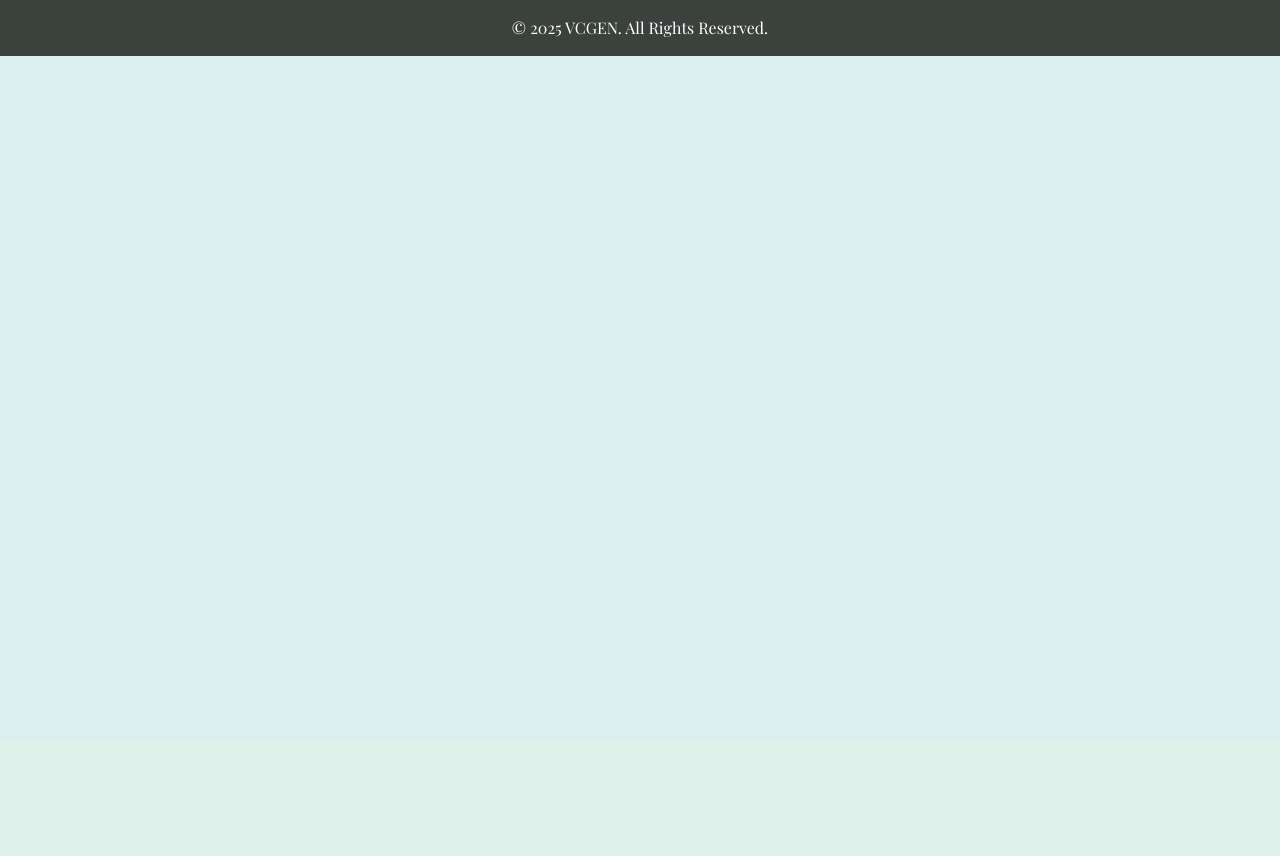
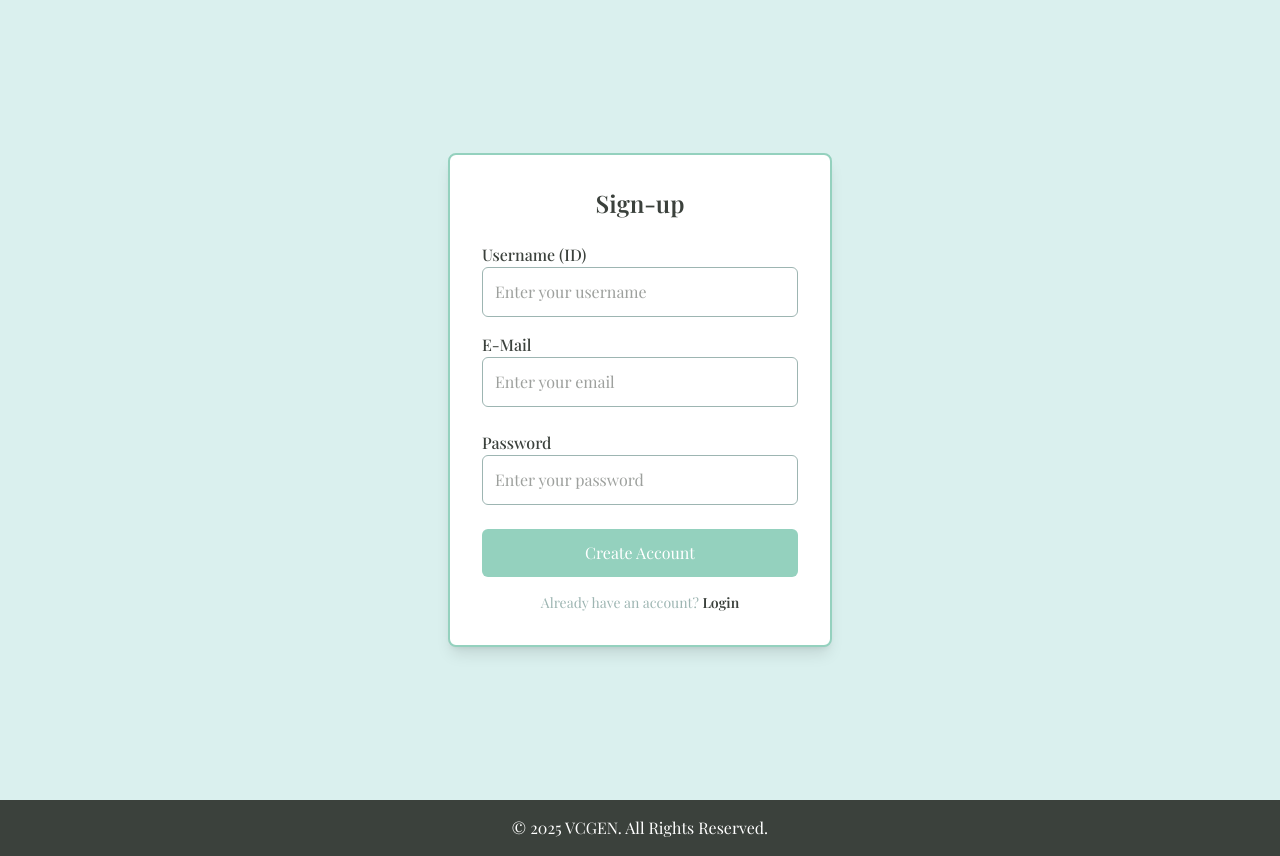
Before and after one commit to SaravananR01/VCGEN, a Django app: page /signup/ in a window 1280 px wide. Shown: the part 60-916 px from the top of the page. Before the commit the page ends 116 px from the top, so only its background shows below. Run offline with Django 5.2, Linux system fonts and the light colour scheme; some web fonts are replaced.

Commit message:
Added signup page

```diff
--- a/vcgen/main/templates/main/signup.html
+++ b/vcgen/main/templates/main/signup.html
@@ -4,5 +4,37 @@
 Sign-up
 {% endblock %}
 {% block body %}
+<div class="flex flex-col items-center justify-center min-h-screen bg-[#daf0ee]">
+    <div class="w-full sm:w-96 bg-white p-8 rounded-lg shadow-lg border-2 border-[#94d1be]">
+        <!-- <div class="absolute top-4 right-4">
+            <a href="{% url 'signup' %}" class="text-[#3b413c] font-semibold hover:text-[#9db5b2]">Sign Up</a>
+        </div> -->
 
+        <h2 class="text-center text-2xl font-semibold text-[#3b413c] mb-6">Sign-up</h2>
+
+        <form action="{% url 'signup' %}" method="post">
+            {% csrf_token %}
+            <div class="mb-4">
+                <label for="username" class="block text-[#3b413c] font-medium">Username (ID)</label>
+                <input type="text" id="username" name="username" class="w-full p-3 border border-[#9db5b2] rounded-md focus:outline-none focus:ring-2 focus:ring-[#94d1be]" placeholder="Enter your username" required>
+            </div>
+            <div class="mb-6">
+                <label for="email" class="block text-[#3b413c] font-medium">E-Mail</label>
+                <input type="email" id="email" name="email" class="w-full p-3 border border-[#9db5b2] rounded-md focus:outline-none focus:ring-2 focus:ring-[#94d1be]" placeholder="Enter your email" required>
+            </div>
+            <div class="mb-6">
+                <label for="password" class="block text-[#3b413c] font-medium">Password</label>
+                <input type="password" id="password" name="password" class="w-full p-3 border border-[#9db5b2] rounded-md focus:outline-none focus:ring-2 focus:ring-[#94d1be]" placeholder="Enter your password" required>
+            </div>
+
+            <div>
+                <button type="submit" class="w-full bg-[#94d1be] text-white p-3 rounded-md hover:bg-[#9db5b2] transition duration-300 hover:cursor-pointer">Create Account</button>
+            </div>
+        </form>
+
+        <div class="text-center mt-4">
+            <p class="text-[#9db5b2] text-sm">Already have an account? <a href="{% url 'login' %}" class="text-[#3b413c] font-semibold hover:text-[#9db5b2]">Login</a></p>
+        </div>
+    </div>
+</div>
 {% endblock %}
```
